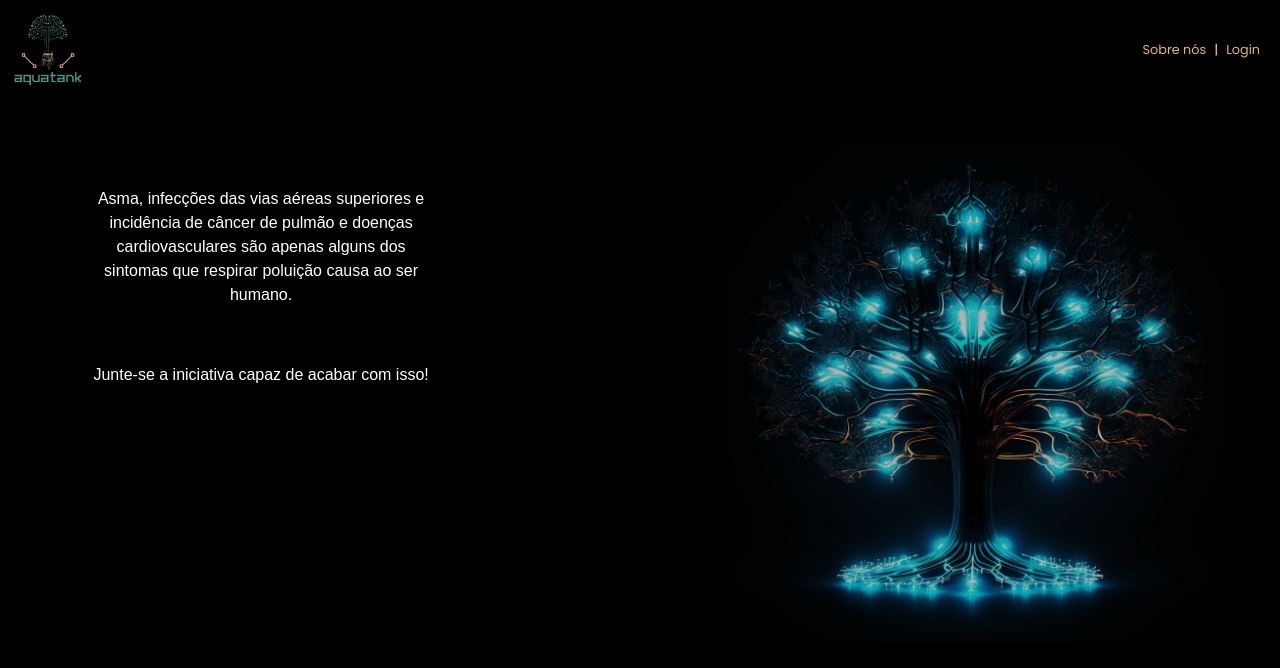
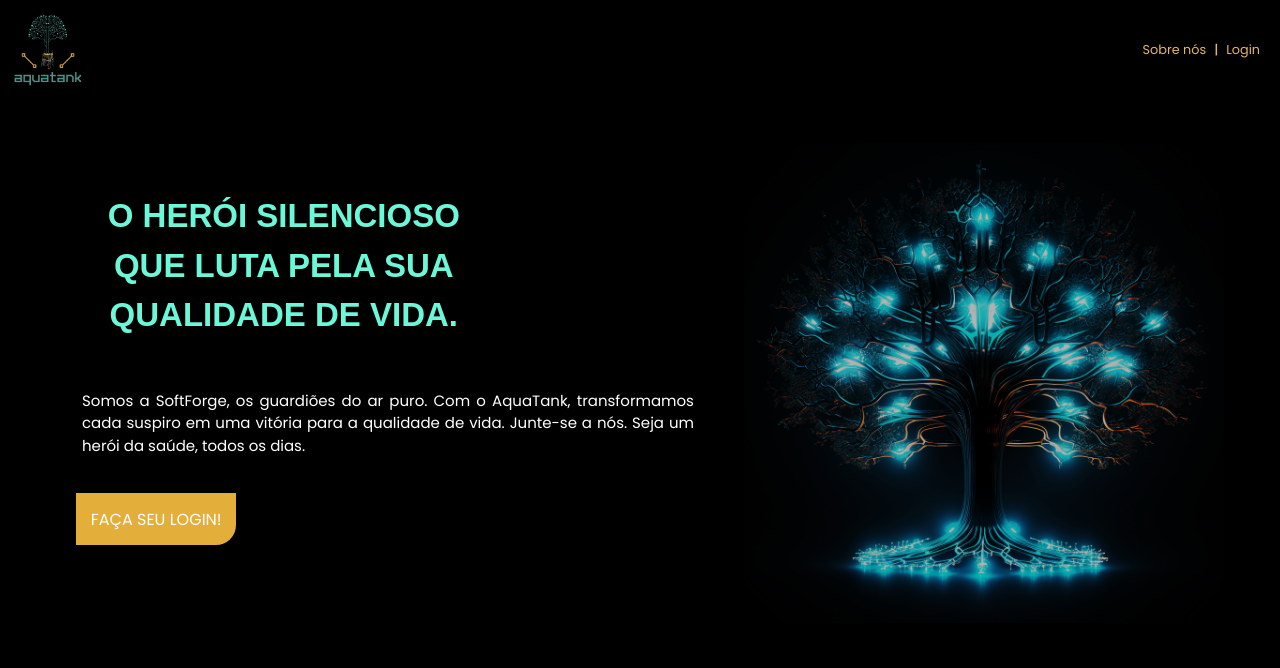
Before and after one commit to LilithGouveia/next-challenge-application, a React (Vite) app: page / in a window 1280 px wide. Shown: the top 668 px of the page. Built offline with nearby package versions, Linux system fonts and the light colour scheme.

Commit message:
Atualização home page

```diff
--- a/src/components/MainContent.jsx
+++ b/src/components/MainContent.jsx
@@ -1,6 +1,7 @@
 // import MainImage from '../assets/lukevrogers_A_technological_tree_made_out_of_cyan_nodes_9a8c31ad-6025-4b17-947a-c0d3fe83b979.png';
 import Teste from "../assets/teste.png";
 import '../style/mainContent.scss';
+import { Link } from "react-router-dom";
 
 export default function MainContent() {
   return (
@@ -8,13 +9,14 @@ export default function MainContent() {
       <div className='main-container'>
         <div>
           <p className='initial-text'>
-            Asma, infecções das vias aéreas superiores e incidência de câncer de
-            pulmão e doenças cardiovasculares são apenas alguns dos sintomas que
-            respirar poluição causa ao ser humano.
+            O HERÓI SILENCIOSO QUE LUTA PELA SUA QUALIDADE DE VIDA.
           </p>
-          <p className='initial-text'>
-            Junte-se a iniciativa capaz de acabar com isso!
+          <p className='second-text'>
+          Somos a SoftForge, os guardiões do ar puro. Com o AquaTank, transformamos cada suspiro em uma vitória para a qualidade de vida. Junte-se a nós. Seja um herói da saúde, todos os dias.
           </p>
+
+          <Link className="loginbtn">FAÇA SEU LOGIN!</Link>
+
         </div>
         <img src={Teste} className='image-main'/>
       </div>
--- a/src/style/mainContent.scss
+++ b/src/style/mainContent.scss
@@ -4,17 +4,23 @@
   display: flex;
   margin: 4vh;
   .initial-text {
+    color: #6BF8D9;
     margin-left: 7vh;
     font-family: $font;
-    margin-top: 7vh;
-    font-size: 2vh;
+    margin-top: 7.5vh;
+    font-size: 33px;
+    font-weight: bold;
     text-align: center;
-    width: 50%;
+    width: 55%;
     @media screen and (max-width: 768px) {
       margin-left: 0;
-      font-size: 2vh;
+      font-size: 33px;
       width: 100%;
     }
+  }
+
+  .second-text{
+    font-size: 15px;
   }
 
   .image-main {
@@ -29,3 +35,18 @@
     }
   }
 }
+
+.loginbtn{
+  border-radius: 0 0 20px 0;
+  margin: 5.5vh;
+  text-decoration: none;
+  color: #fff;
+  padding: .923rem;
+  background-color: #e4ae3b;
+  transition: all .4s ease-in-out;
+}
+
+.loginbtn:hover{
+  color: #fff;
+  background-color: #997532;
+}
```
